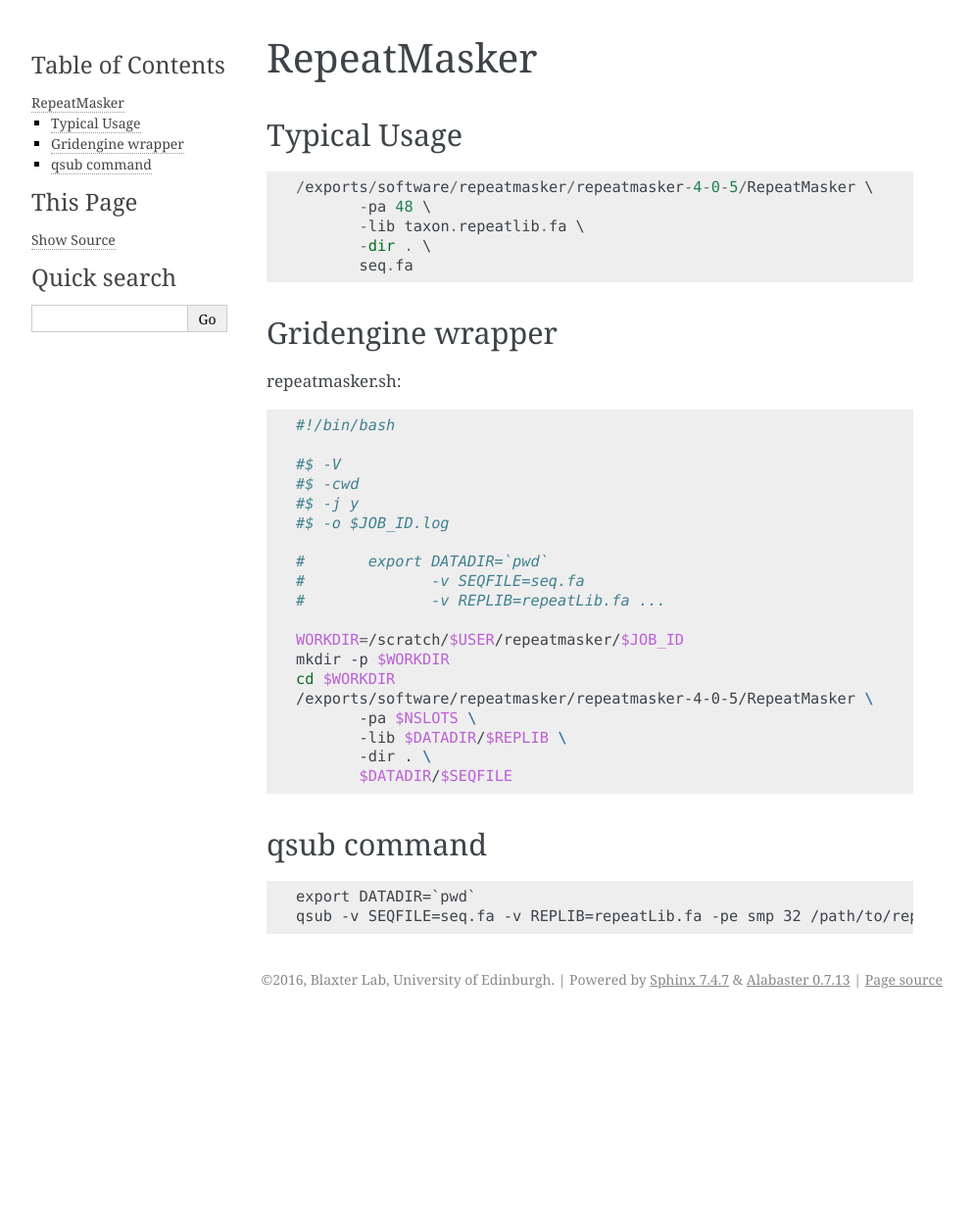
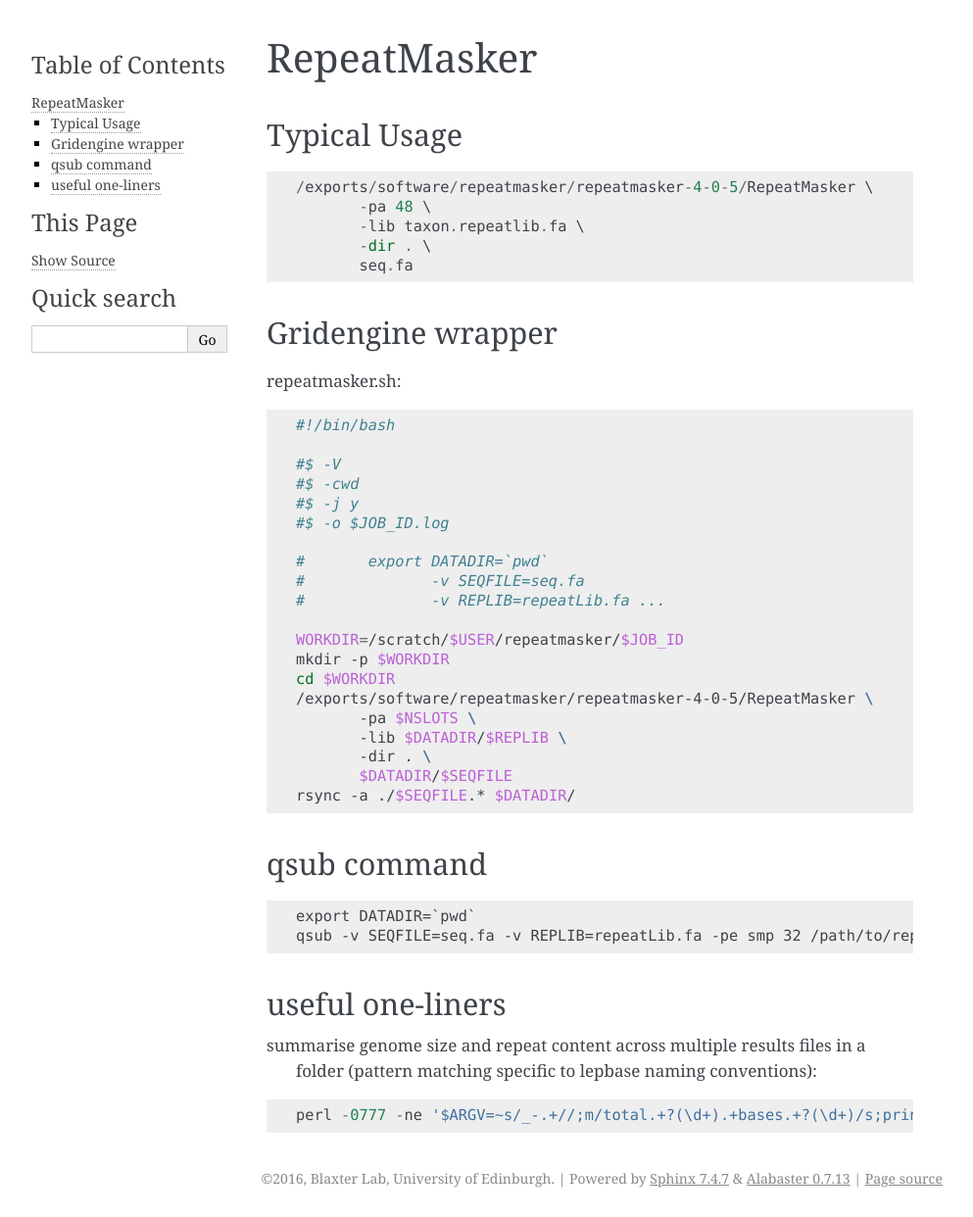
Before and after one commit to blaxterlab/documentation, a Sphinx documentation site: the page built from docs/repeatmasker.txt, in a window 1280 px wide. Shown: the whole page at 98% size, without its empty margins (148-1141 px from the left). Built offline with Sphinx 7.4.7, drawn with Linux system fonts in a browser that asks for light colours; before the commit the page ends 1039 px from its top, so only the background shows below that.

Commit message:
add a one-liner to summarise repeatmasker results

```diff
--- a/docs/repeatmasker.txt
+++ b/docs/repeatmasker.txt
@@ -44,6 +44,7 @@
          -lib $DATADIR/$REPLIB \
          -dir . \
          $DATADIR/$SEQFILE
+  rsync -a ./$SEQFILE.* $DATADIR/
 
 
 ************
@@ -54,3 +55,15 @@
 
   export DATADIR=`pwd`
   qsub -v SEQFILE=seq.fa -v REPLIB=repeatLib.fa -pe smp 32 /path/to/repeatmasker.sh
+
+
+*****************
+useful one-liners
+*****************
+
+summarise genome size and repeat content across multiple results files in a
+  folder (pattern matching specific to lepbase naming conventions):
+
+::
+
+  perl -0777 -ne '$ARGV=~s/_-.+//;m/total.+?(\d+).+bases.+?(\d+)/s;print "$ARGV\t$1\t",($2/$1*100),"\n"' *_-_scaffolds.fa.tbl
```
